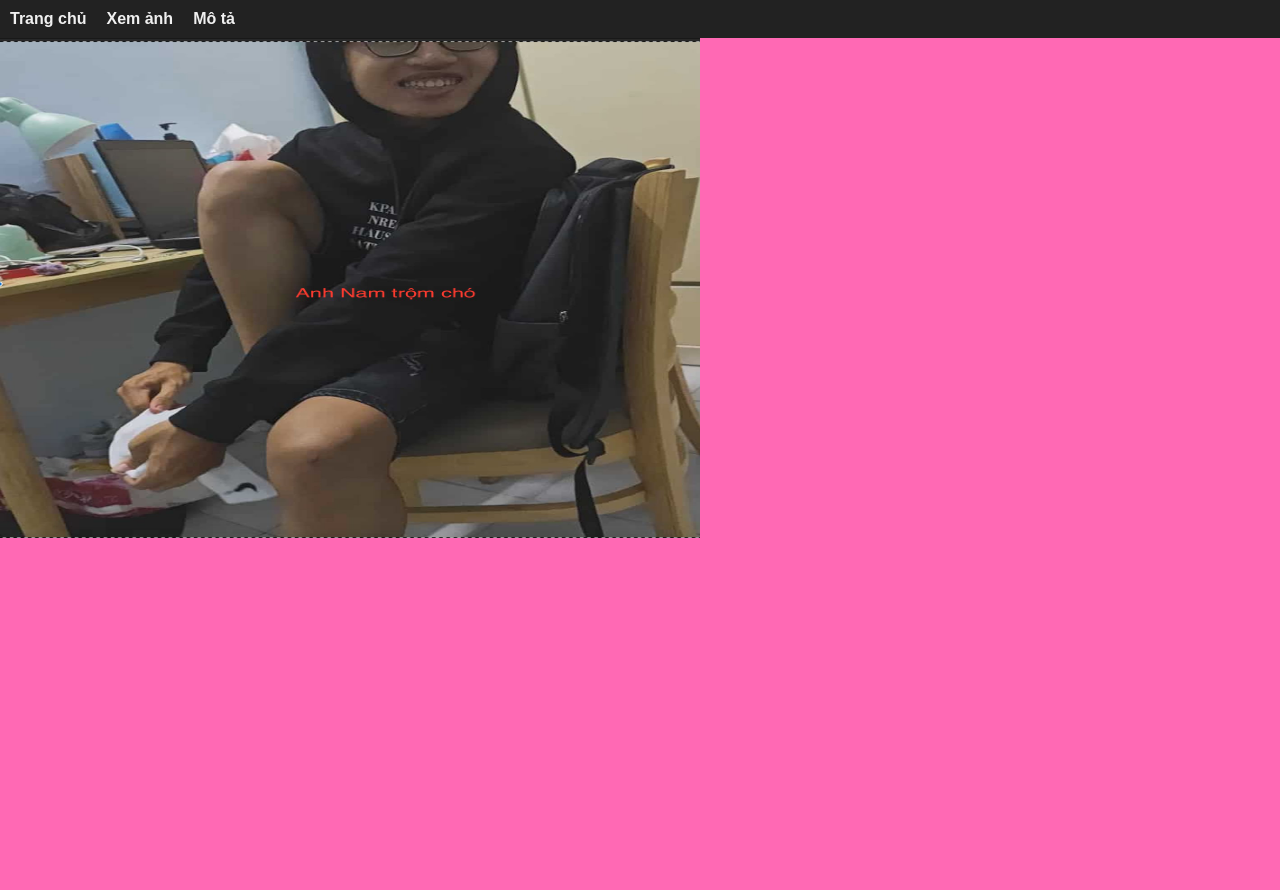
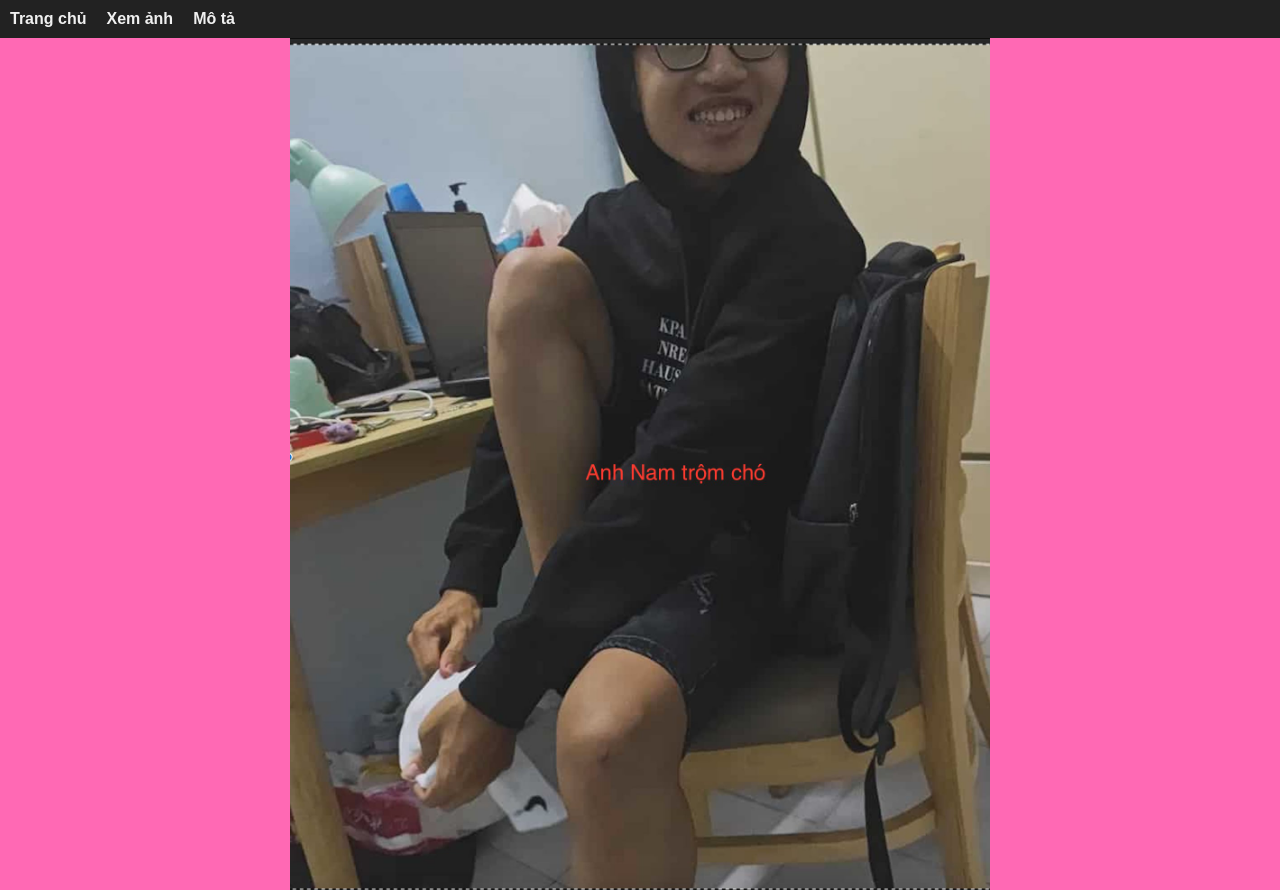
Before and after one commit to dungngonamdinh3-beep/test, a plain HTML site: page index.html in a window 1280 px wide. Before the commit the page ends 800 px from the top, so only its background shows below. Drawn offline with Linux system fonts and the light colour scheme.

Commit message:
chỉnh sửa ảnh, đồng thời căn chỉnh ảnh

```diff
--- a/index.html
+++ b/index.html
@@ -9,7 +9,7 @@
 <body>
 <div id="navbar"></div>
 <div id="content"></div>
-<img src="../Image/test1.jpeg" alt="Ảnh test" width="700" height = "500">
+<img src="../Image/test1.jpeg" alt="Ảnh test" width="700" style="display:block; margin:0 auto;">
 
 <script>
     // Load menu
```
